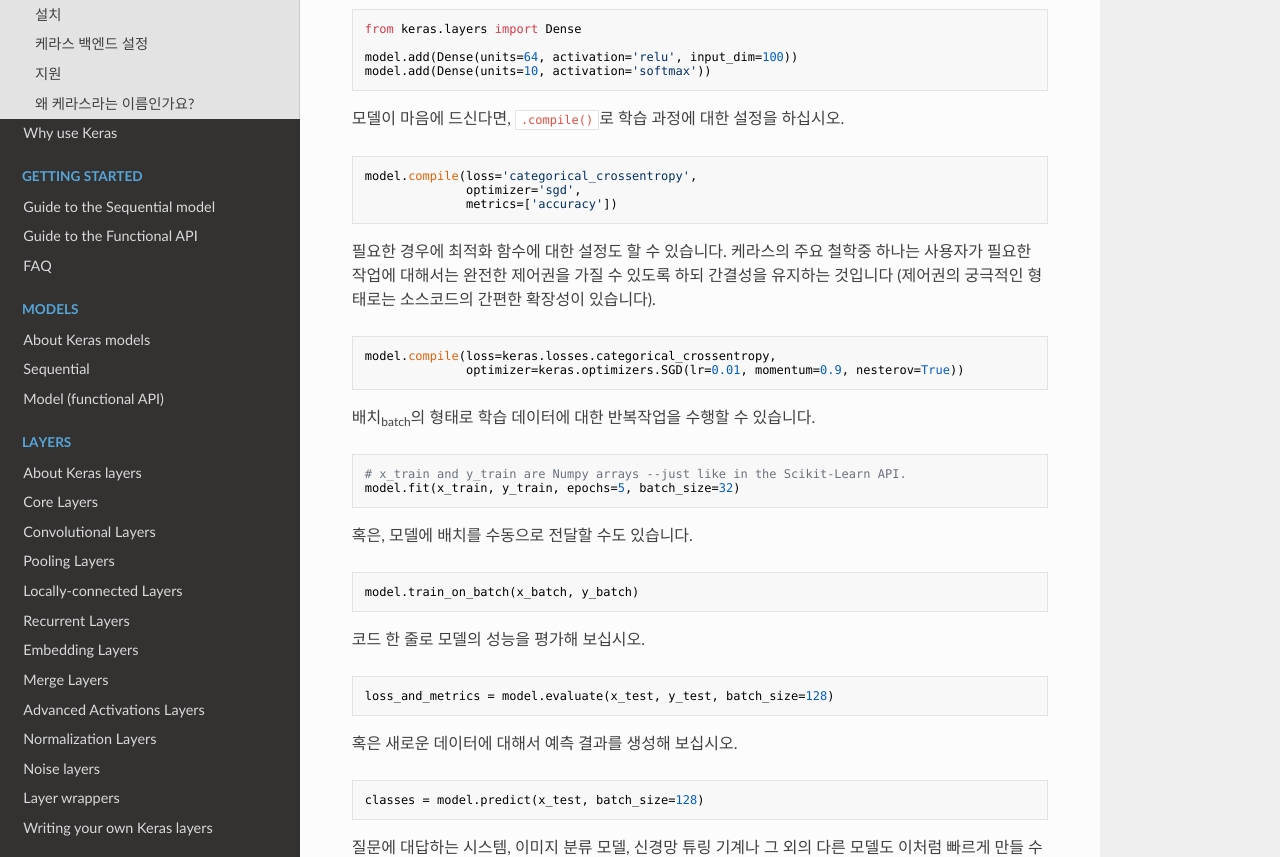
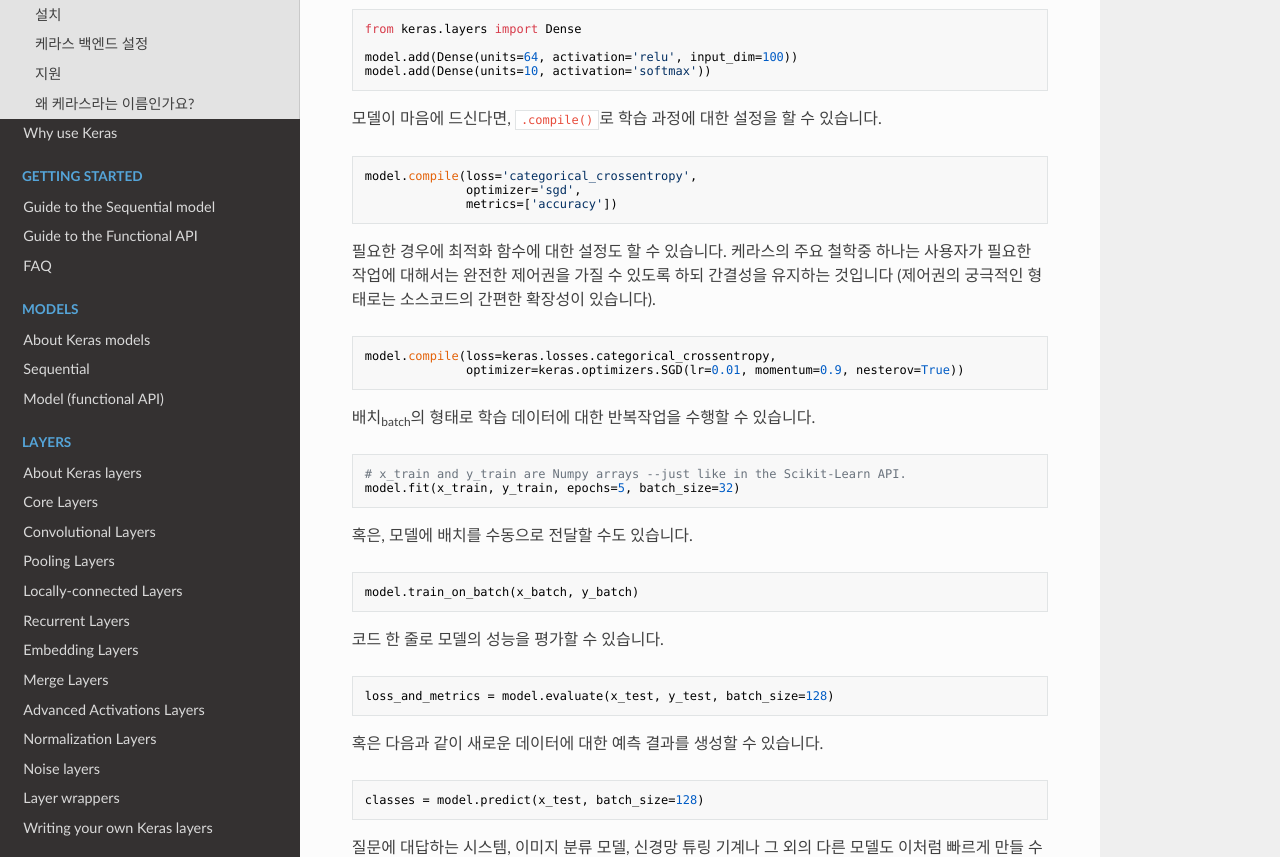
Before and after one commit to keras-team/keras-docs-ko, an MkDocs documentation site: the page built from sources/index.md, in a window 1280 px wide and 1400 px high, scrolled down 1959 px. Shown: the part 149-1006 px from the top of the window. Built offline with MkDocs 1.6.1, drawn with Linux system fonts in a browser that asks for light colours; nearby versions of some CDN libraries; some of the changed text lies outside the part shown.

Commit message:
Update index.md

````diff
--- a/sources/index.md
+++ b/sources/index.md
@@ -66,7 +66,7 @@ model.add(Dense(units=64, activation='relu', input_dim=100))
 model.add(Dense(units=10, activation='softmax'))
 ```
 
-모델이 마음에 드신다면, `.compile()`로 학습 과정에 대한 설정을 하십시오.
+모델이 마음에 드신다면, `.compile()`로 학습 과정에 대한 설정을 할 수 있습니다.
 
 ```python
 model.compile(loss='categorical_crossentropy',
@@ -93,13 +93,13 @@ model.fit(x_train, y_train, epochs=5, batch_size=32)
 model.train_on_batch(x_batch, y_batch)
 ```
 
-코드 한 줄로 모델의 성능을 평가해 보십시오.
+코드 한 줄로 모델의 성능을 평가할 수 있습니다.
 
 ```python
 loss_and_metrics = model.evaluate(x_test, y_test, batch_size=128)
 ```
 
-혹은 새로운 데이터에 대해서 예측 결과를 생성해 보십시오.
+혹은 다음과 같이 새로운 데이터에 대한 예측 결과를 생성할 수 있습니다.
 
 ```python
 classes = model.predict(x_test, batch_size=128)
@@ -107,7 +107,7 @@ classes = model.predict(x_test, batch_size=128)
 
 질문에 대답하는 시스템, 이미지 분류 모델, 신경망 튜링 기계나 그 외의 다른 모델도 이처럼 빠르게 만들 수 있습니다. 딥러닝의 기본이 되는 아이디어가 간단한데 그 실행이 복잡할 이유가 어디 있겠습니까?
 
-조금  심화된 케라스 튜토리얼을 원하신다면 다음을 참고하십시오.
+조금 심화된 케라스 튜토리얼을 원하신다면 다음을 참고하십시오.
 
 - [Getting started with the Sequential model](https://keras.io/getting-started/sequential-model-guide)
 - [Getting started with the functional API](https://keras.io/getting-started/functional-api-guide)
@@ -167,7 +167,7 @@ sudo python setup.py install
 
 ## 케라스 백엔드 설정
 
-케라스는 텐서를 처리하는 라이브러리로 Tensorflow를 기본으로 사용합니다. 케라스 백엔드의 설정에 대해서는 [이 설명서](https://keras.io/backend/)를 따라주십시오.
+케라스는 텐서를 처리하는 라이브러리로 TensorFlow를 기본으로 사용합니다. 케라스 백엔드의 설정에 대해서는 [이 설명서](https://keras.io/backend/)를 따라주십시오.
 
 ------------------
 
````
